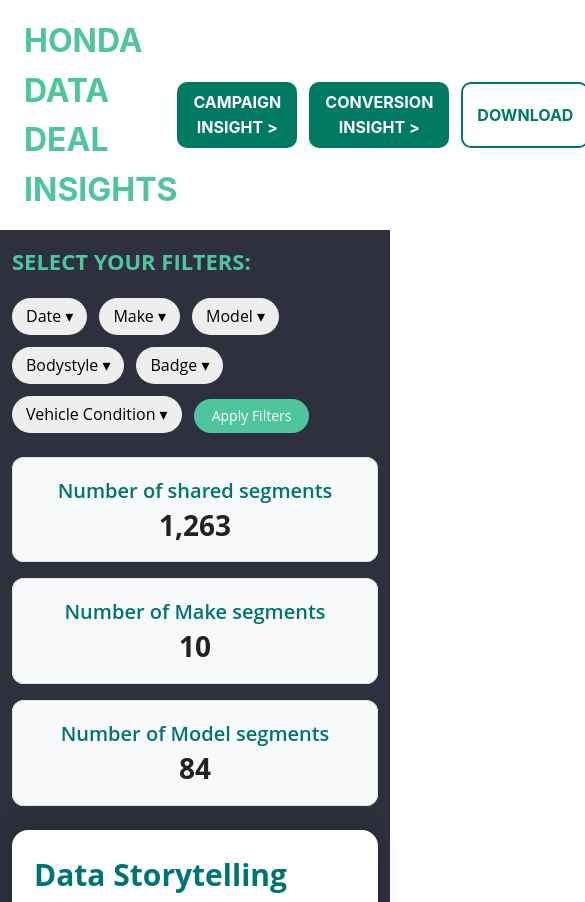
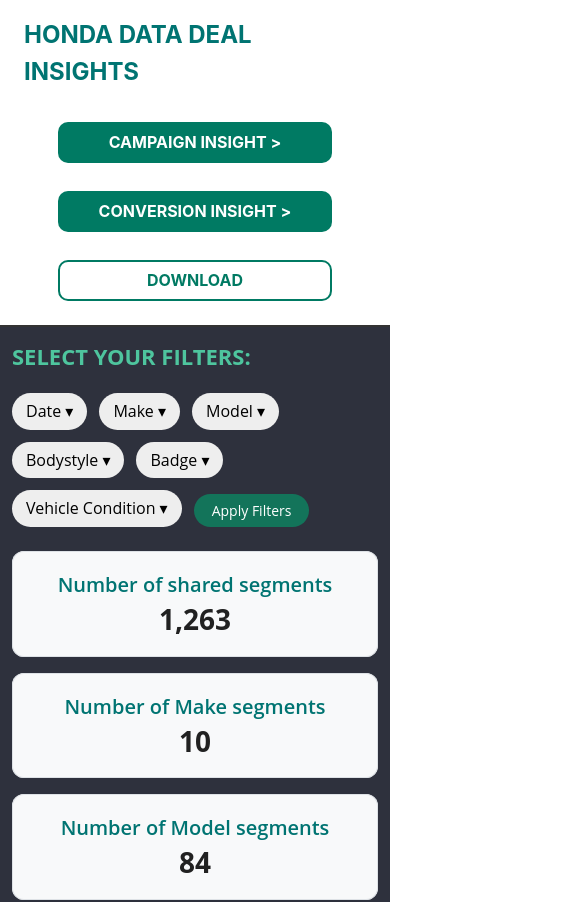
Before and after one commit to zefengxie/Rechart, a React (Create React App) app: page / in a window 390 px wide. Shown: the top 902 px of the page, 585 px wide, since content can reach past the window. Built offline with nearby package versions, Linux system fonts and the light colour scheme.

Commit message:
initial commit

```diff
--- a/src/App.css
+++ b/src/App.css
@@ -1,10 +1,3 @@
-
-
-
-
-
-
-/* === Layout & Grid === */
 .top-section {
   display: flex;
   flex-direction: row;
@@ -80,7 +73,7 @@
 }
 
 .dashboard-title {
-  color: #4ec59e;
+  color: #007472;
   font-size: 32px;
   font-weight: bold;
   margin: 0;
@@ -402,7 +395,7 @@
 
 
 .apply-button {
-  background-color: #4ec59e;
+  background-color: #13745A;
   color: white;
   padding: 6px 18px;
   border-radius: 18px;
@@ -567,6 +560,7 @@
   font-weight: 500;
   color: #444;
   text-align: right;
+  font-weight: bold;
 }
 
 .feed-item-link {
@@ -642,3 +636,39 @@
     display: none;
   }
 }
+
+@media (max-width: 768px) {
+  .dashboard-title {
+    font-size: 5vw;
+  }
+}
+
+
+
+@media (max-width: 768px) {
+  .dashboard-header {
+    flex-direction: column;
+    align-items: center;
+    gap: 1rem;
+  }
+
+  .dashboard-title {
+    font-size: 1.5rem;
+    margin-bottom: 0.5rem;
+  }
+
+  .dashboard-menu-buttons {
+    flex-direction: column;
+    width: 100%;
+    align-items: center;
+  }
+
+  .dashboard-menu-buttons button {
+    width: 80%;
+    max-width: 300px;
+    text-align: center;
+    margin: 0.5rem auto;
+    display: block;
+  }
+
+}
```
